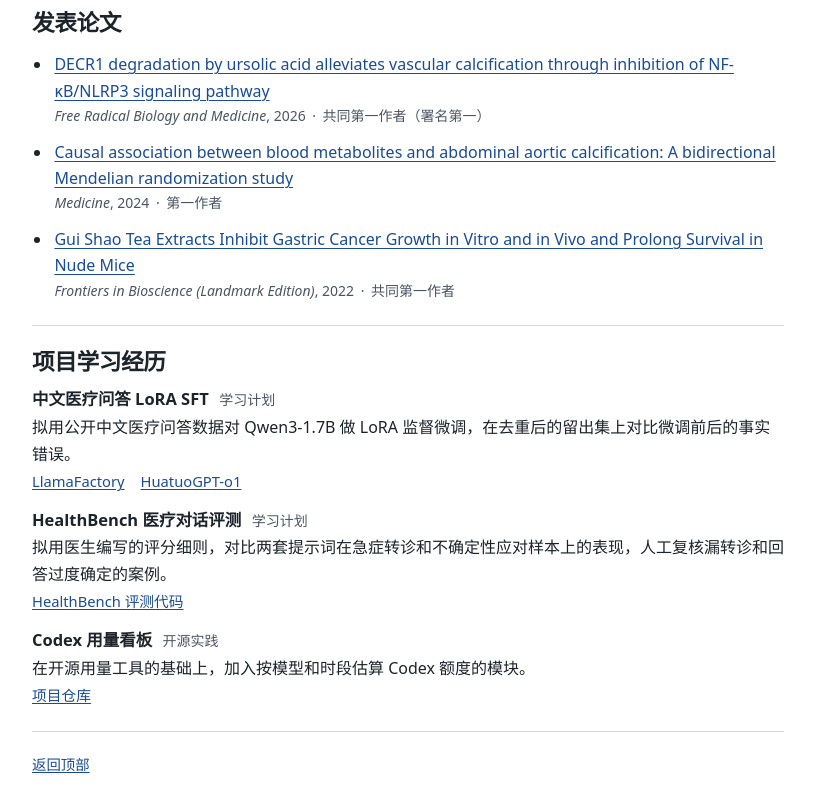
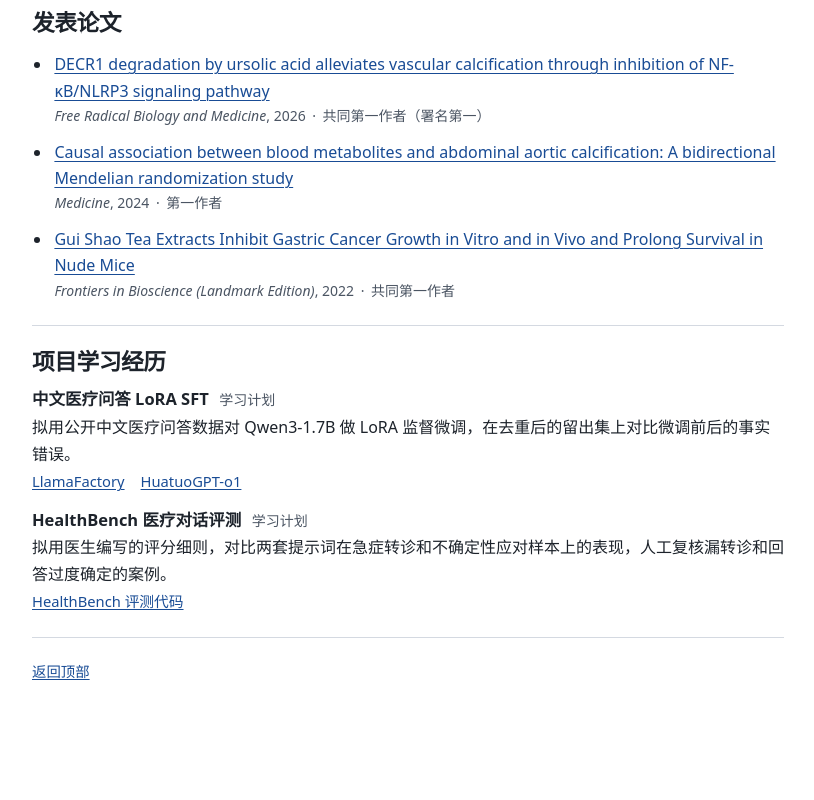
Before and after one commit to yanghongwei98/yanghongwei98.github.io, a plain HTML site: page index.html in a window 1280 px wide. Shown: the part 492-1292 px from the top of the page, without its empty margins (232-1046 px from the left). After the commit the page ends 1198 px from the top, so only its background shows below. Drawn offline with Linux system fonts and the light colour scheme.

Commit message:
Remove quota dashboard from homepage

```diff
--- a/index.html
+++ b/index.html
@@ -77,11 +77,6 @@
           <p>拟用医生编写的评分细则，对比两套提示词在急症转诊和不确定性应对样本上的表现，人工复核漏转诊和回答过度确定的案例。</p>
           <p class="related-links"><a href="https://github.com/openai/simple-evals">HealthBench 评测代码</a></p>
         </li>
-        <li>
-          <h3>Codex 用量看板 <span class="project-status">开源实践</span></h3>
-          <p>在开源用量工具的基础上，加入按模型和时段估算 Codex 额度的模块。</p>
-          <p class="related-links"><a href="https://github.com/yanghongwei98/codex-quota-dashboard">项目仓库</a></p>
-        </li>
       </ul>
     </section>
   </main>
```
